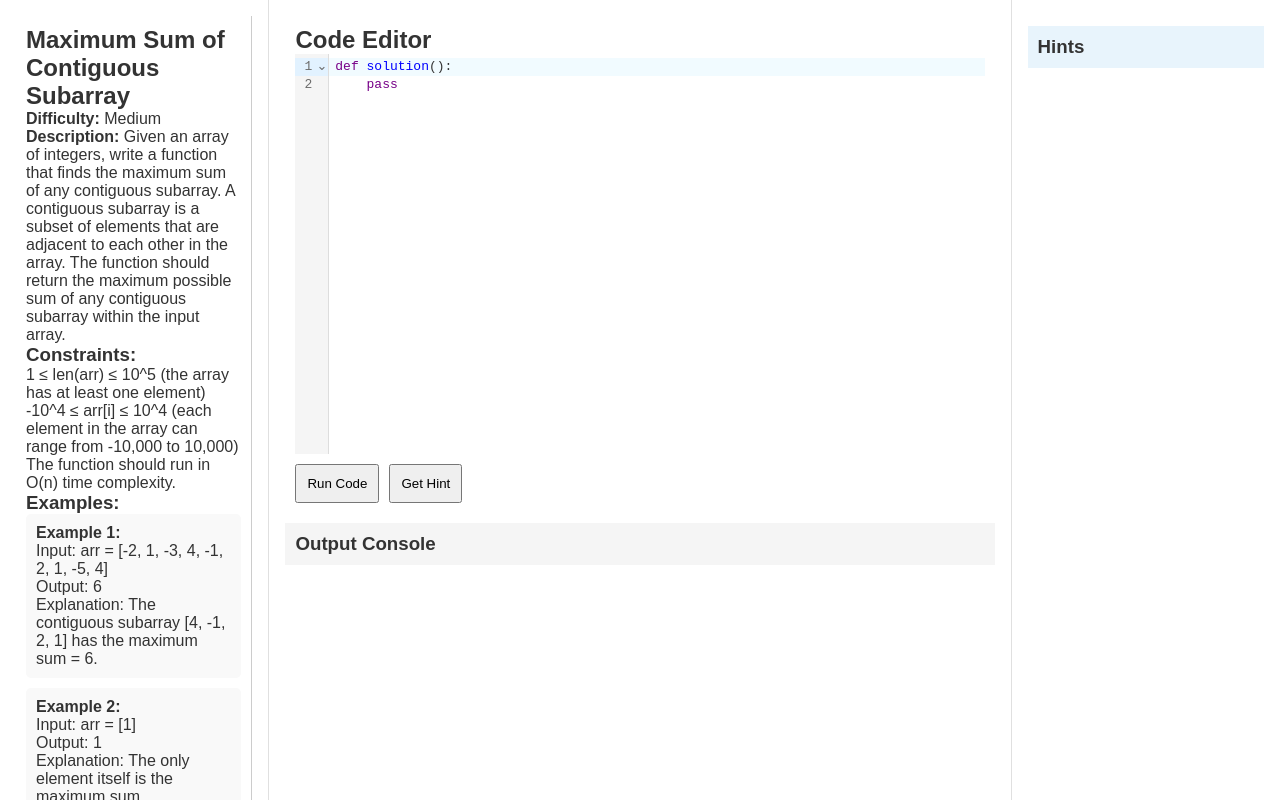
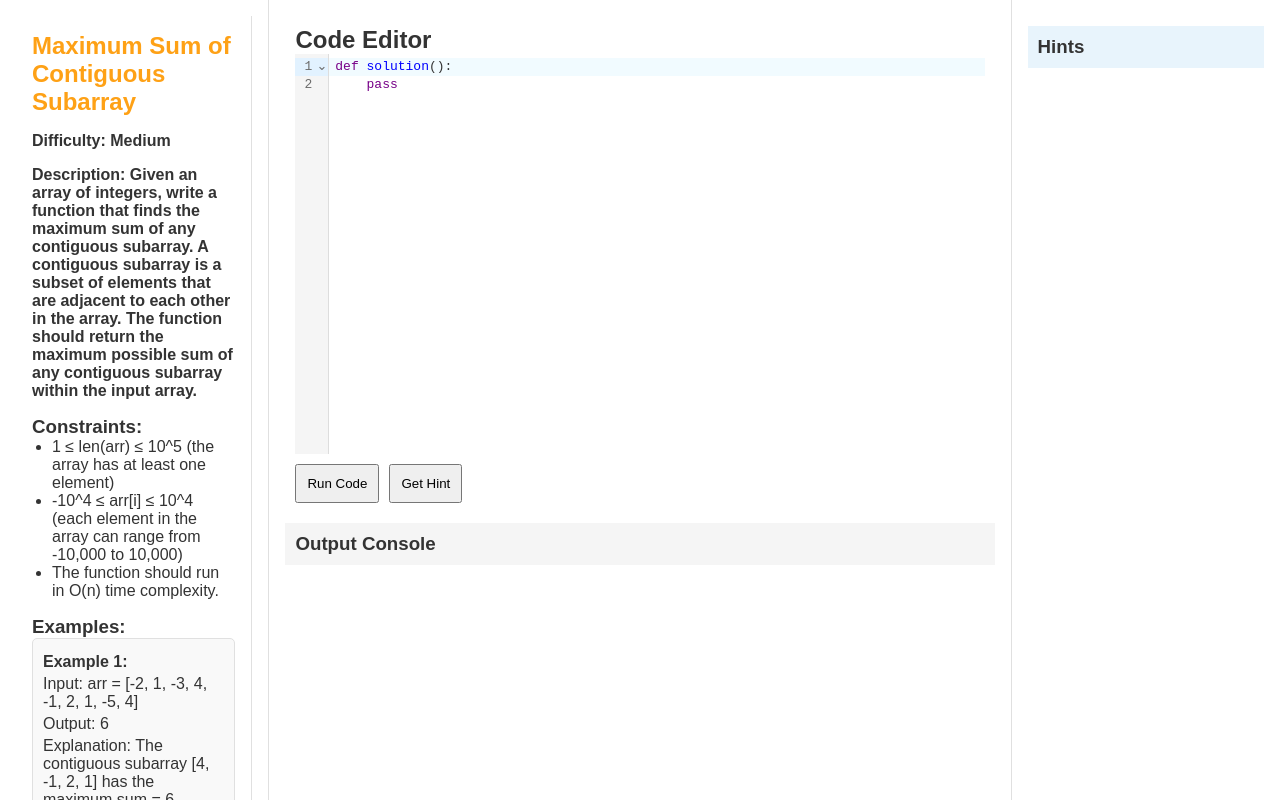
Before and after one commit to tanishabisht/App-LeetcodeAI, a React (Create React App) app: page / in a window 1280 px wide. Built offline with nearby package versions, Linux system fonts and the light colour scheme.

Commit message:
add problem statement css

```diff
--- a/src/components/ProblemStatement.js
+++ b/src/components/ProblemStatement.js
@@ -1,24 +1,24 @@
 import React from 'react';
-import { problemStatement1 as problemData } from '../constant'
+import { problemStatement1 as problemData } from '../constant';
 
 const ProblemStatement = () => {
   return (
-    <div style={{ padding: '10px', borderRight: '1px solid #ccc', height: '100vh', overflowY: 'auto' }}>
-      <h2>{problemData.title}</h2>
-      <p><strong>Difficulty:</strong> {problemData.difficulty}</p>
-      <p><strong>Description:</strong> {problemData.description}</p>
+    <div className="problem-statement">
+      <h2 className="problem-statement__title">{problemData.title}</h2>
+      <p className="problem-statement__difficulty"><strong>Difficulty:</strong> {problemData.difficulty}</p>
+      <p className="problem-statement__description"><strong>Description:</strong> {problemData.description}</p>
 
-      <h3>Constraints:</h3>
-      <ul>
+      <h3 className="problem-statement__constraints-heading">Constraints:</h3>
+      <ul className="problem-statement__constraints-list">
         {problemData.constraints.map((constraint, index) => (
           <li key={index}>{constraint}</li>
         ))}
       </ul>
 
-      <h3>Examples:</h3>
+      <h3 className="problem-statement__examples-heading">Examples:</h3>
       {problemData.examples.map((example) => (
-        <div key={example.example} style={{ backgroundColor: '#f9f9f9', padding: '10px', borderRadius: '5px', marginBottom: '10px' }}>
-          <p><strong>Example {example.example}:</strong></p>
+        <div key={example.example} className="problem-statement__example">
+          <p className="problem-statement__example-title"><strong>Example {example.example}:</strong></p>
           <p>Input: {example.input}</p>
           <p>Output: {example.output}</p>
           <p>Explanation: {example.explanation}</p>
--- a/src/index.css
+++ b/src/index.css
@@ -105,3 +105,75 @@ body {
 .button:hover {
   background-color: #e6950e;
 }
+
+
+
+
+
+
+
+
+
+
+
+
+
+
+
+
+
+
+
+
+
+
+
+
+
+/* Problem Statment .js */
+.problem-statement {
+  padding: 16px;
+  border-right: 1px solid #e0e0e0;
+  height: 100vh;
+  overflow-y: auto;
+  background-color: #ffffff;
+}
+
+.problem-statement__title {
+  font-size: 1.5em;
+  margin-bottom: 8px;
+  color: var(--accent-color);
+}
+
+.problem-statement__difficulty,
+.problem-statement__description,
+.problem-statement__constraints-heading,
+.problem-statement__examples-heading {
+  font-weight: bold;
+  margin-top: 16px;
+  color: #333;
+}
+
+.problem-statement__constraints-list {
+  list-style-type: disc;
+  padding-left: 20px;
+  color: #333;
+}
+
+.problem-statement__example {
+  background-color: #f9f9f9;
+  padding: 10px;
+  border-radius: 5px;
+  margin-bottom: 10px;
+  border: 1px solid #e0e0e0;
+}
+
+.problem-statement__example-title {
+  font-weight: bold;
+  color: var(--accent-color);
+}
+
+.problem-statement__example p {
+  margin: 4px 0;
+  color: #333;
+}
```
